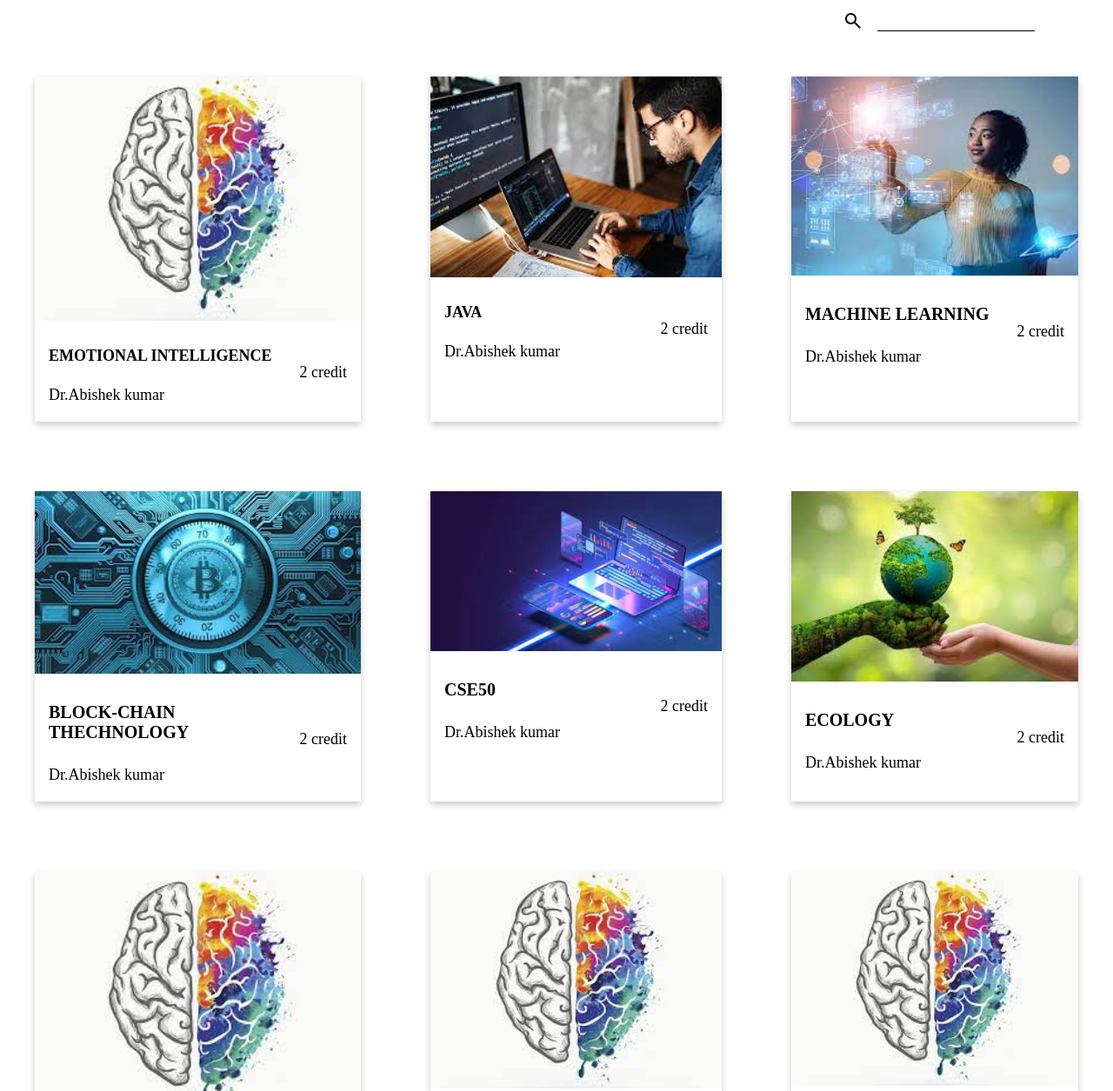
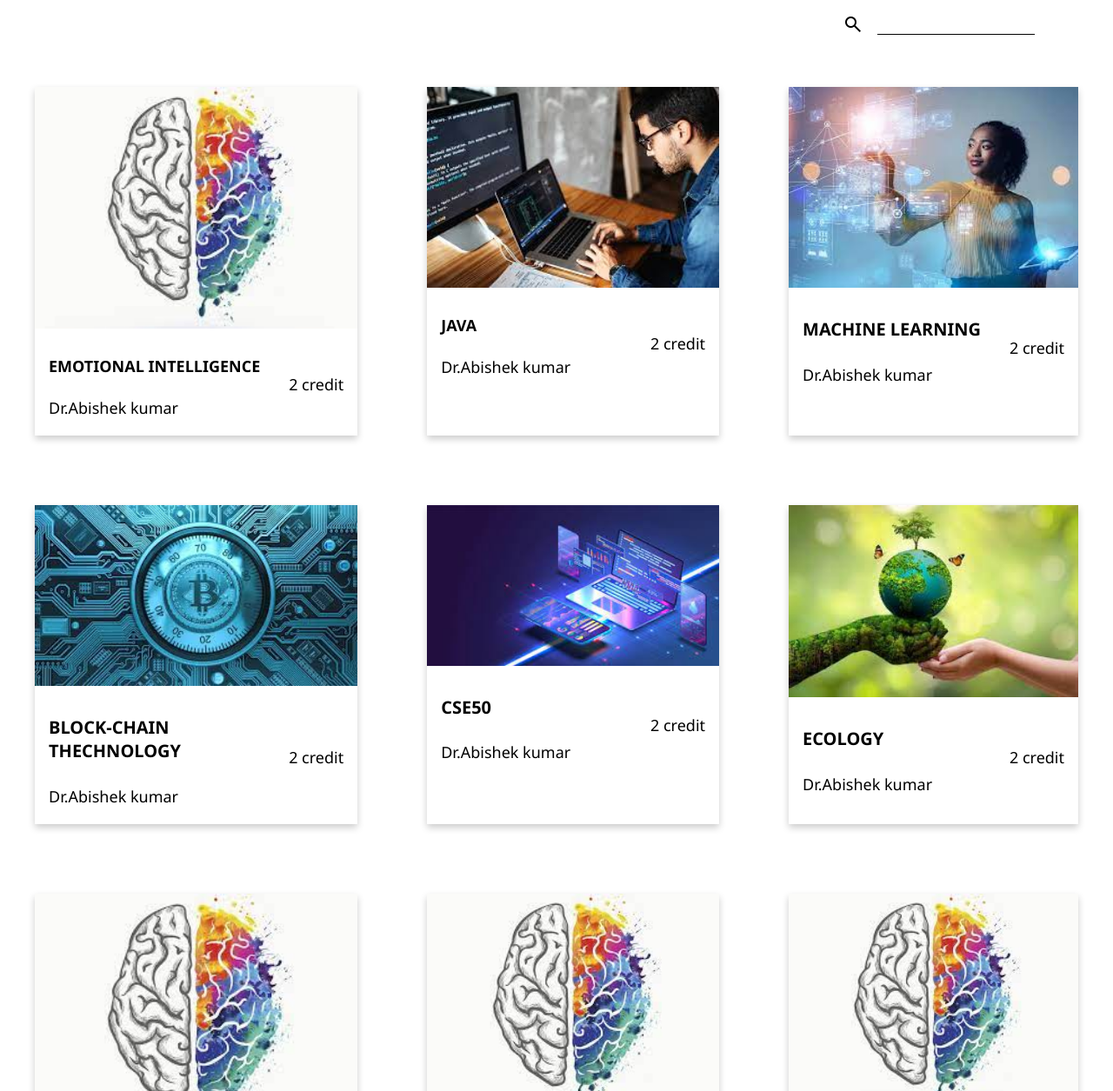
Before and after one commit to veenaskumar/KEC-online_course, a plain HTML site: page courses.html in a window 1280 px wide. Shown: the part 106-1361 px from the top of the page at 87% size. Drawn offline with nearby package versions, Linux system fonts and the light colour scheme.

Commit message:
Changes added

```diff
--- a/courses.html
+++ b/courses.html
@@ -32,7 +32,7 @@
 
     <div class="total-grid">
         <div class="card">
-            <img src="./images/download.jpeg" alt="Avatar" style="width:100%">
+            <img src="./images/download.jpeg"  style="width:100%">
             <div class="container">
                 <div class="course">
                     <div>
@@ -49,7 +49,7 @@
           </div>
           <!---->
           <div class="card">
-            <img src="./images/programming in java.jpeg" alt="Avatar" style="width:100%">
+            <img src="./images/programming in java.jpeg"  style="width:100%">
             <div class="container">
                 <div class="course">
                     <div>
@@ -66,7 +66,7 @@
           </div>
           <!---->
           <div class="card">
-            <img src="./images/ai.jpeg" alt="Avatar" style="width:100%">
+            <img src="./images/ai.jpeg"  style="width:100%">
             <div class="container">
                 <div class="course">
                     <div>
@@ -83,7 +83,7 @@
           </div>
           <!---->
           <div class="card">
-            <img src="./images/blockchain.jpeg" alt="Avatar" style="width:100%">
+            <img src="./images/blockchain.jpeg"  style="width:100%">
             <div class="container">
                 <div class="course">
                     <div>
@@ -100,7 +100,7 @@
           </div>
           <!---->
           <div class="card">
-            <img src="./images/cse.jpeg" alt="Avatar" style="width:100%">
+            <img src="./images/cse.jpeg" style="width:100%">
             <div class="container">
                 <div class="course">
                     <div>
@@ -117,7 +117,7 @@
           </div>
           <!---->
           <div class="card">
-            <img src="./images/ecology.jpeg" alt="Avatar" style="width:100%">
+            <img src="./images/ecology.jpeg"  style="width:100%">
             <div class="container">
                 <div class="course">
                     <div>
@@ -134,7 +134,7 @@
           </div>
           <!---->
           <div class="card">
-            <img src="./images/download.jpeg" alt="Avatar" style="width:100%">
+            <img src="./images/download.jpeg"  style="width:100%">
             <div class="container">
                 <div class="course">
                     <div>
@@ -151,7 +151,7 @@
           </div>
           <!---->
           <div class="card">
-            <img src="./images/download.jpeg" alt="Avatar" style="width:100%">
+            <img src="./images/download.jpeg"  style="width:100%">
             <div class="container">
                 <div class="course">
                     <div>
@@ -169,7 +169,7 @@
           </div>
           <!---->
           <div class="card">
-            <img src="./images/download.jpeg" alt="Avatar" style="width:100%">
+            <img src="./images/download.jpeg"  style="width:100%">
             <div class="container">
                 <div class="course">
                     <div>
--- a/style/home.css
+++ b/style/home.css
@@ -1,6 +1,7 @@
 body{
     margin: 0%;
     padding: 0%;
+    font-family: 'Segoe UI', Tahoma, Geneva, Verdana, sans-serif;
 }
 .nav{
     display: flex;
```
